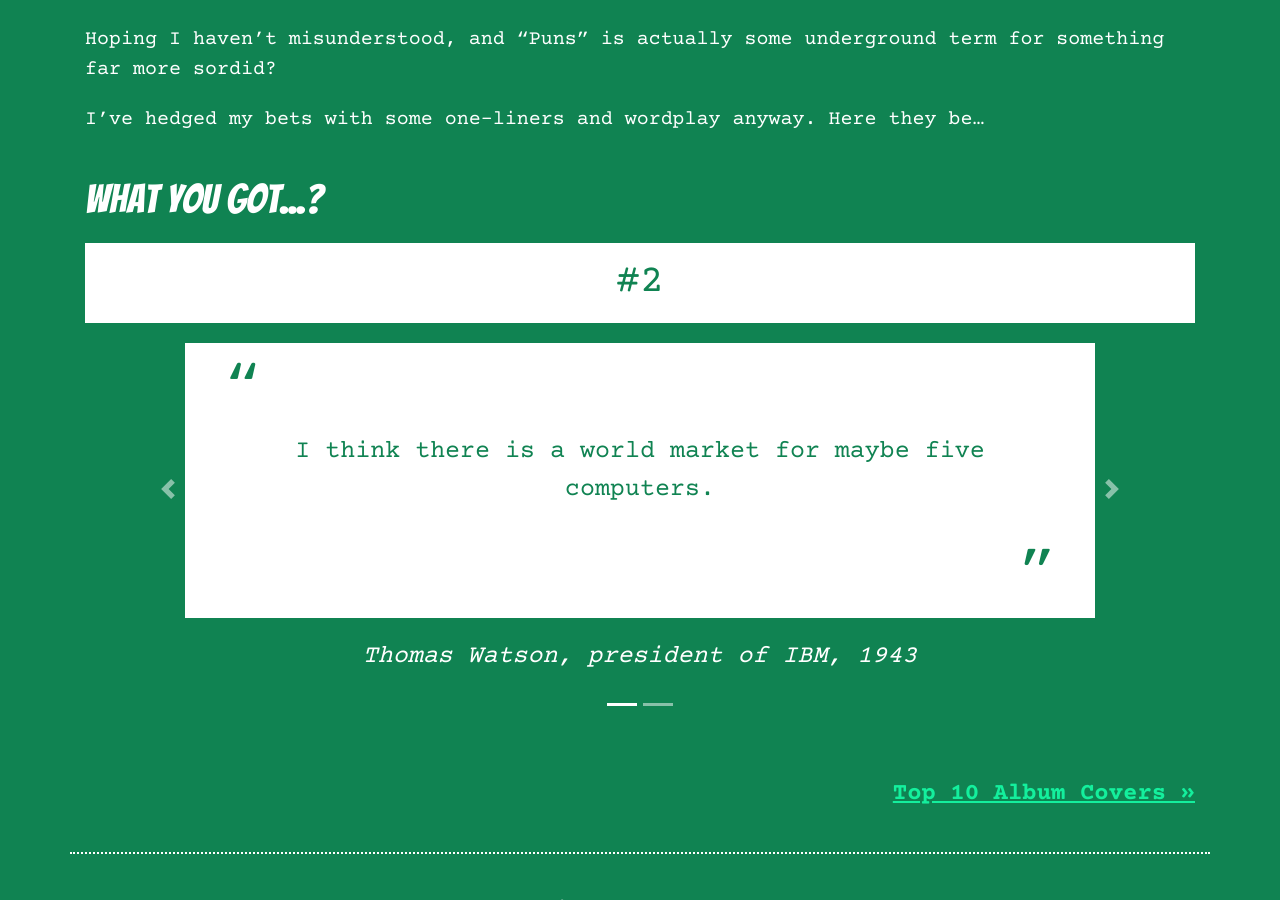
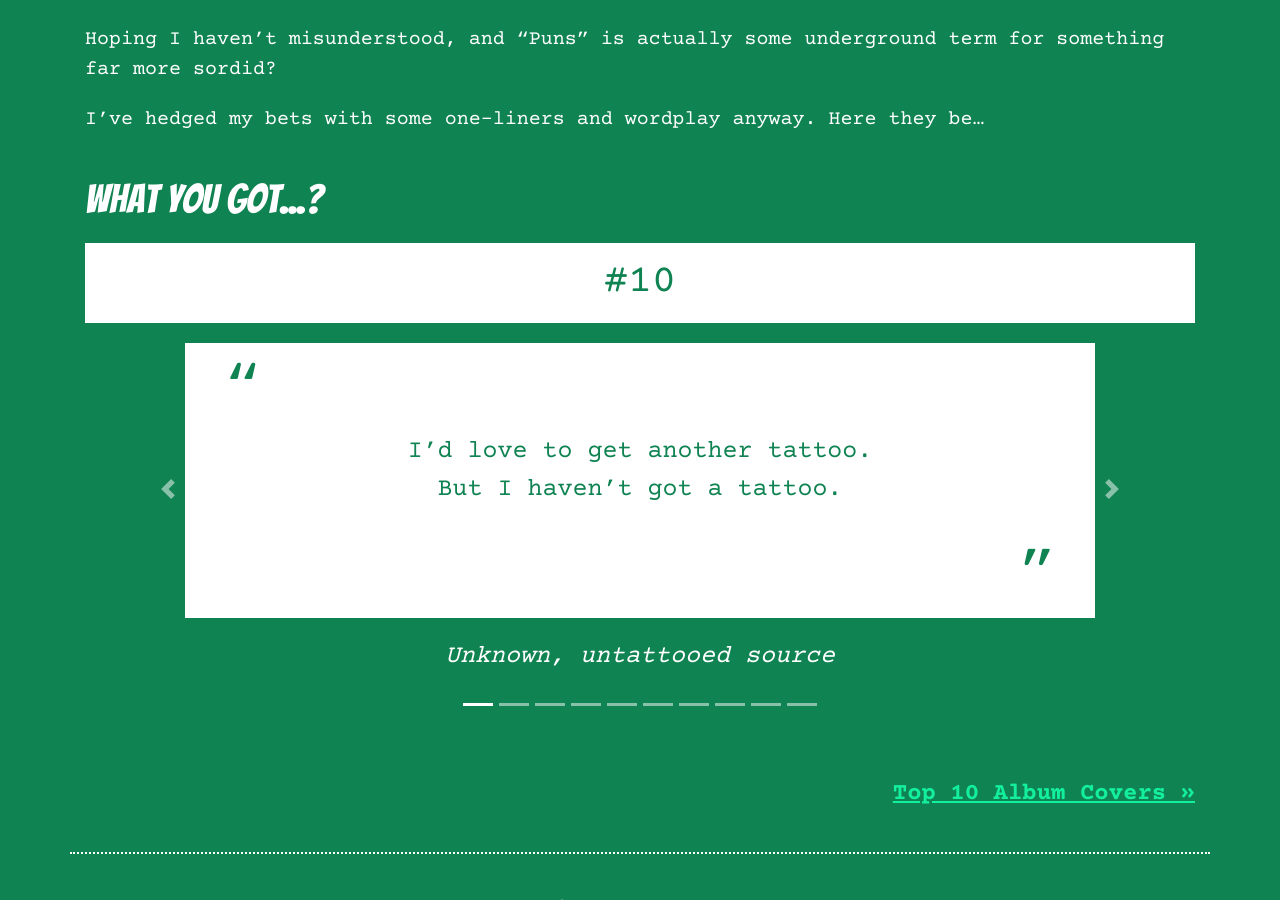
Before and after one commit to AdamJSc/tagged.adamjs.net, a Jekyll site: the page built from _posts/2020-05-10-top-10-puns.md, in a window 1280 px wide and 900 px high, scrolled down 597 px. Built offline with Jekyll 4.4.1, drawn with Linux system fonts in a browser that asks for light colours; some of the changed lines change nothing that is shown.

Commit message:
Add more puns

```diff
--- a/_data/2020-05-10-top-10-puns.yaml
+++ b/_data/2020-05-10-top-10-puns.yaml
@@ -1,6 +1,30 @@
 -
-  quote: "I think there is a world market for maybe five computers."
-  source: "Thomas Watson, president of IBM, 1943"
+  quote: "I'd love to get another tattoo.<br />But I haven't got a tattoo."
+  source: "Unknown, untattooed source"
 -
-  quote: "Dan! Dan! Dan! Dan! Dan! Dan! Dan! Dan! Dan! Dan! Dan! Dan! Dan! Dan!"
-  source: "Alan Partridge"
+  quote: "If you step on the accelerator and brake pedals at the same time, your car takes a screenshot."
+  source: "Unknown, Millennial source"
+-
+  quote: "Hopefully I've got a book coming out soon.<br />I shouldn't have eaten it really."
+  source: "Milton Jones"
+-
+  quote: "Lif is too short"
+  source: "Unknown, dyslexic source"
+-
+  quote: "I haven't slept for 10 days because that would be too long."
+  source: "Mitch Hedberg"
+-
+  quote: "Post-Graduate Sociology exam, Question 1:<br />Your degree is useful for driving:<br />a) cab"
+  source: "Milton Jones"
+-
+  quote: "I accidentally filled up the Escort with diesel.<br />She died."
+  source: "Gary Delaney"
+-
+  quote: "Schrödinger's cat walks into a bar and doesn't."
+  source: "Unknown source who is known"
+-
+  quote: "How to fall downstairs...<br/>Step 1: Step 6.<br />Steps 7, 8, 9."
+  source: "Probably Sickipedia"
+-
+  quote: "RIP torn paper"
+  source: "Neil Buchanan"
```
